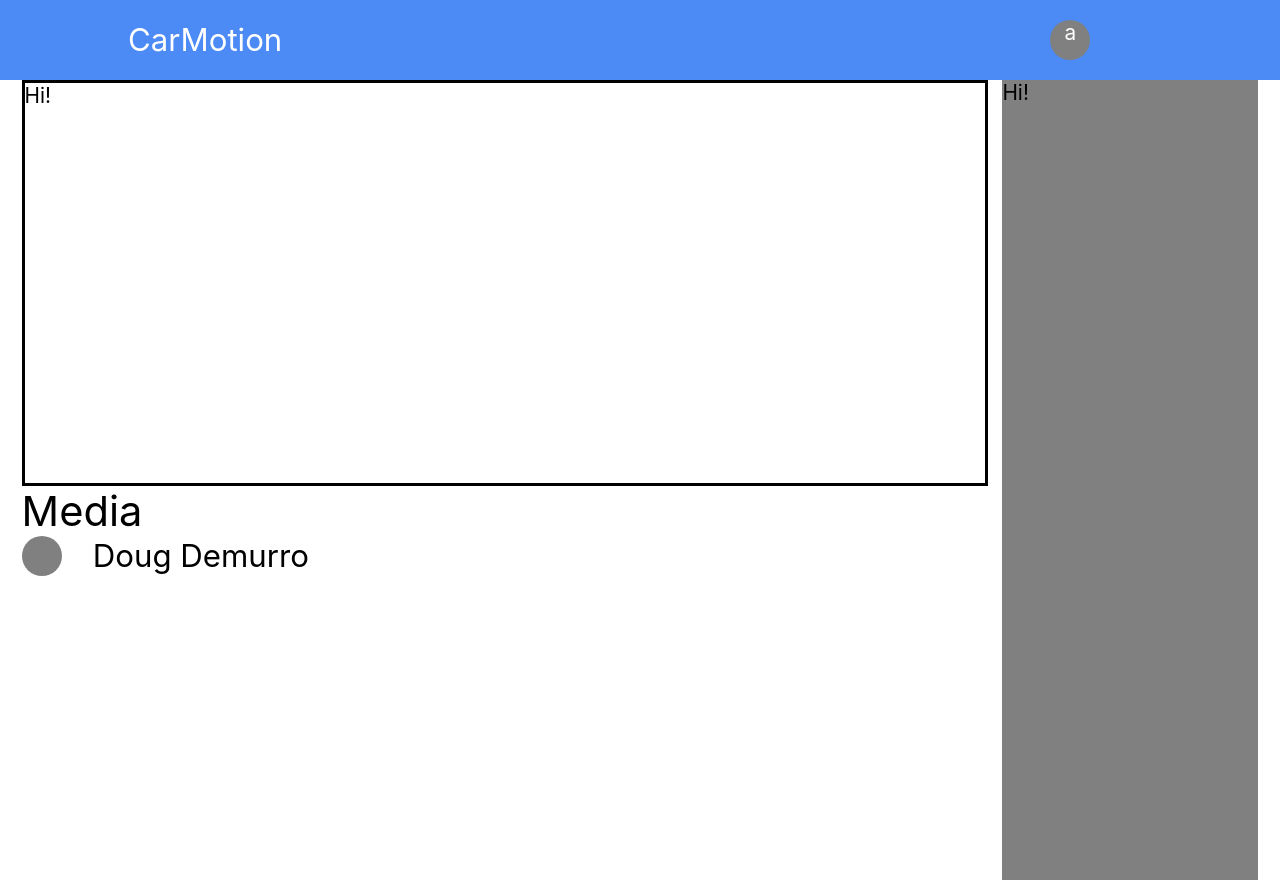
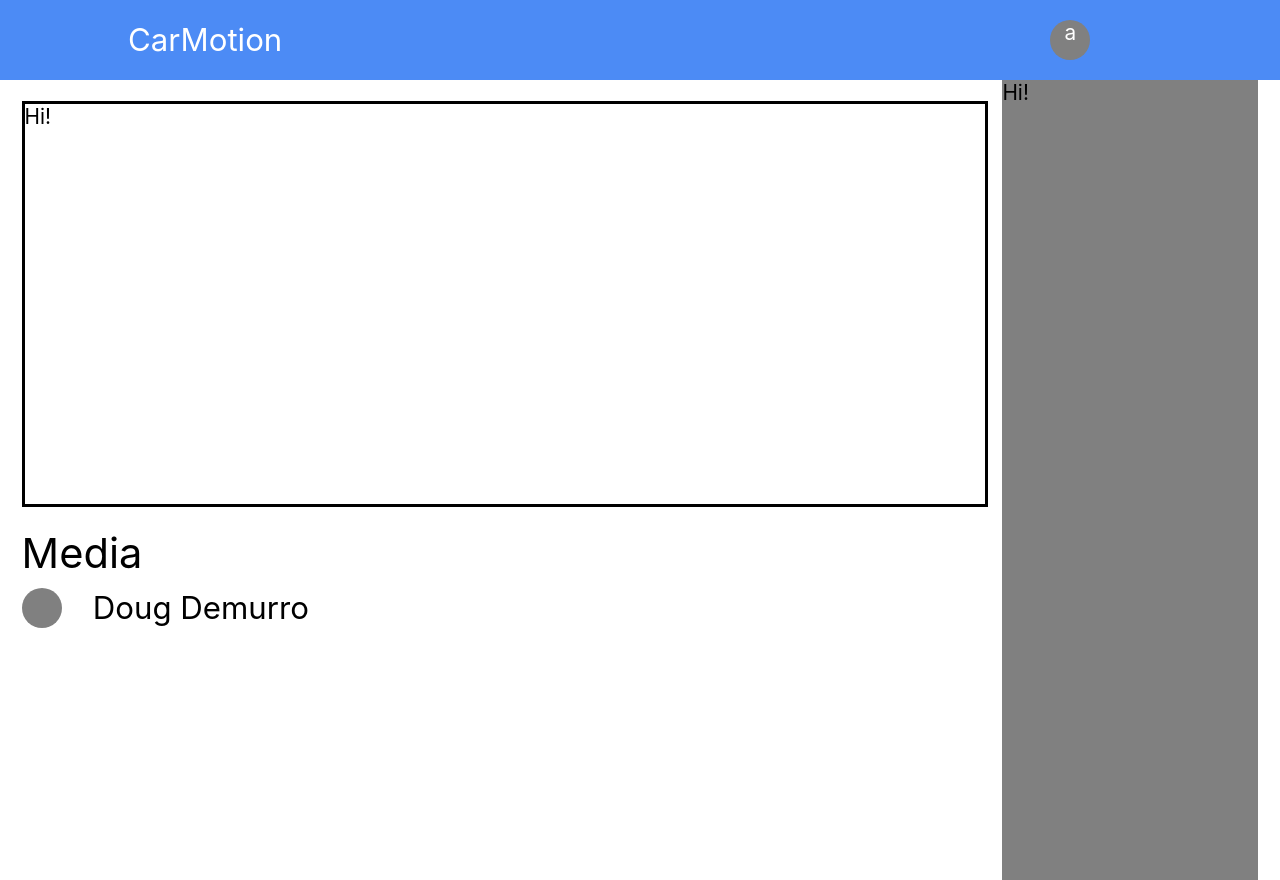
Before and after one commit to raghavpillai/eMotical, a React (Create React App) app in the folder client/: page / in a window 1280 px wide. Built offline with nearby package versions, Linux system fonts and the light colour scheme.

Commit message:
Update App.css

```diff
--- a/client/src/App.css
+++ b/client/src/App.css
@@ -62,16 +62,19 @@
   border: solid;
   width: 100%;
   height: 50%;
+  margin-top: 1em;
 }
 
 .media {
   font-size: 2em;
+  margin-top: .5em;
 }
 
 .author-wrapper {
   display: flex;
   flex-direction: row;
   align-items: center;
+  margin-top: .5em;
   width: 100%;
   height: 5%;
   gap: 1.5em;
```
